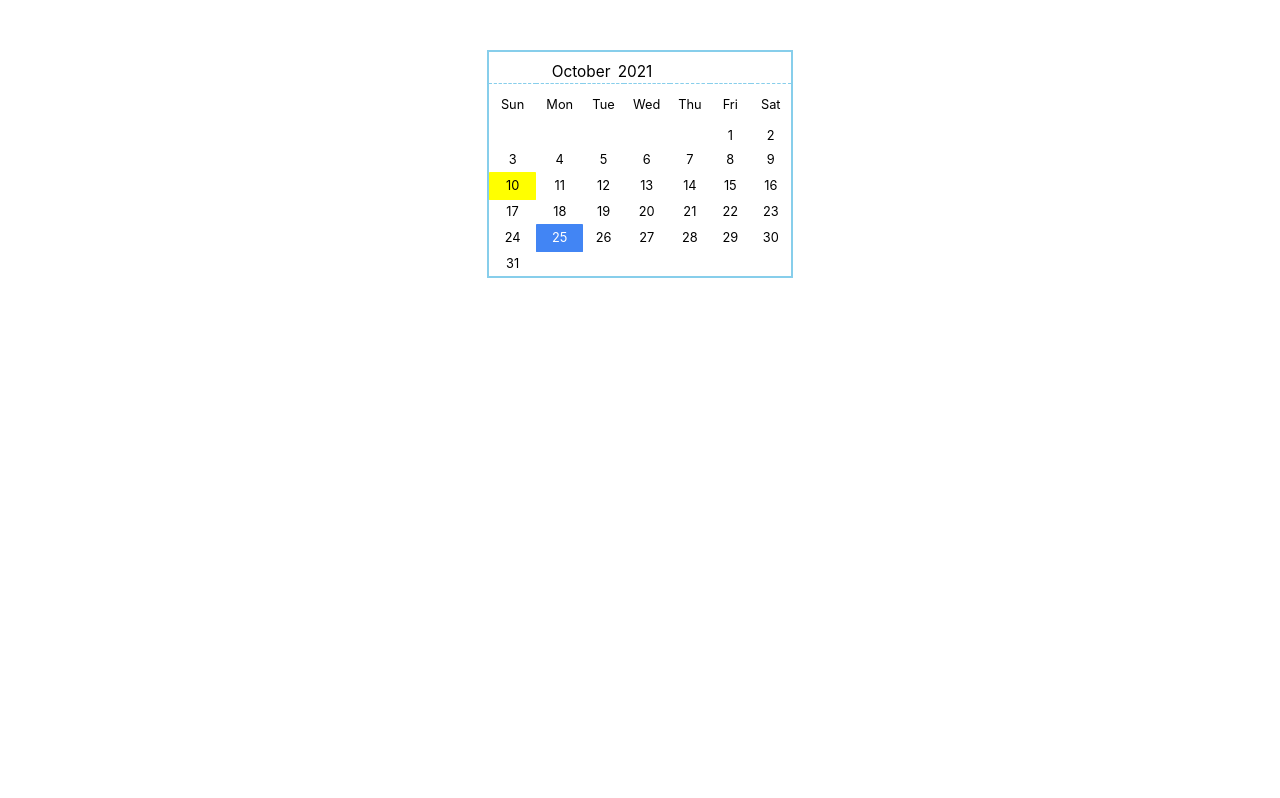
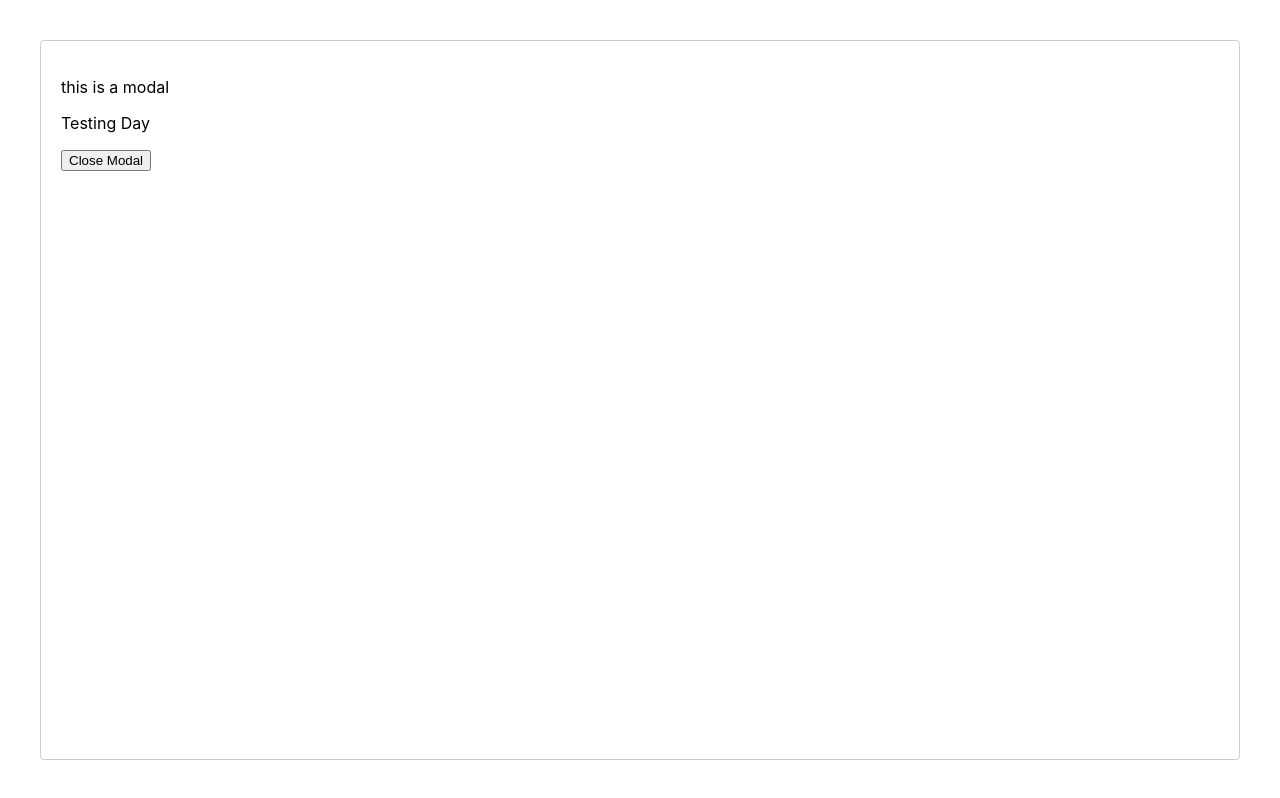
Before and after one commit to cfc288/Project3_Calendar_FrontEnd, a React (Create React App) app in the folder calendar/: page / in a window 1280 px wide. Both pictures are taken after a click on the element "10". Built offline with nearby package versions, Linux system fonts and the light colour scheme.

Commit message:
odals started

```diff
--- a/calendar/package.json
+++ b/calendar/package.json
@@ -9,6 +9,7 @@
     "moment": "^2.29.1",
     "react": "^17.0.2",
     "react-dom": "^17.0.2",
+    "react-modal": "^3.14.3",
     "react-scripts": "4.0.3",
     "web-vitals": "^1.1.2"
   },
--- a/calendar/src/App.js
+++ b/calendar/src/App.js
@@ -2,6 +2,9 @@ import './App.css';
 import React, { Component } from 'react';
 import ReactDOM from "react-dom";
 import Calendar from "./Calendar";
+import Day from "./Day";
+import ReactModal from 'react-modal';
+
 
 
 let baseUrl = 'http://localhost:3003';
@@ -22,16 +25,24 @@ class App extends Component {
       day: '',
       year: '',
       time: '',
-      modalOpen: false,
+      showModal: false,
       userLoggedIn: false,
       admin: false,
     }
 
 }
 
- onDayClick = (e, day) => {
-    alert(day);
+
+
+
+
+
+ onDayClick1 = (e, day) => {
+   console.log('appjs onDayClick')
+
   }
+
+
 
 loginUser = async (e) => {
     console.log('loginUser')
@@ -87,11 +98,15 @@ loginUser = async (e) => {
     }
   }
 
+  // <Day onDayClick1={this.onDayClick1} handleOpenModal={this.handleOpenModal}/>
+
   render() {
     return (
       <div className="App">
         <Calendar style={style} width="302px"
-          onDayClick={(e, day)=> this.onDayClick(e, day)}/>
+          onDayClick1={(e, day)=> this.onDayClick1(e, day)} handleOpenModal={this.handleOpenModal}/>
+
+
       </div>
     );
   }
--- a/calendar/src/Calendar/index.js
+++ b/calendar/src/Calendar/index.js
@@ -1,7 +1,8 @@
 import React, { Component } from 'react';
 import moment from 'moment';
 import './calendar.css';
-// import Day from './Day'
+import ReactModal from 'react-modal';
+import Day from '../Day/index'
 
 export default class Calendar extends React.Component {
     state = {
@@ -9,18 +10,22 @@ export default class Calendar extends React.Component {
         today: moment(),
         showMonthPopup: false,
         showYearPopup: false,
-        selectedDay: null
+        selectedDay: null,
+        showModal: false
     }
 
     constructor(props) {
         super(props);
         this.width = props.width || "350px";
         this.style = props.style || {};
-        this.style.width = this.width; // add this
+        this.style.width = this.width;
+        this.handleOpenModal = this.handleOpenModal.bind(this);
+        this.handleCloseModal = this.handleCloseModal.bind(this);
     }
 
 
     weekdays = moment.weekdays(); //["Sunday", "Monday", "Tuesday", "Wednessday", "Thursday", "Friday", "Saturday"]
+
     weekdaysShort = moment.weekdaysShort(); // ["Sun", "Mon", "Tue", "Wed", "Thu", "Fri", "Sat"]
     months = moment.months();
 
@@ -162,15 +167,35 @@ export default class Calendar extends React.Component {
         );
     }
 
+
+    handleOpenModal () {
+        console.log('handleOpenModal')
+        this.setState({ showModal: true });
+      }
+
+
+    handleCloseModal () {
+        this.setState({ showModal: false });
+      }
+
+
+
     onDayClick = (e, day) => {
         this.setState({
-            selectedDay: day
+            selectedDay: day,
+
         }, () => {
-            console.log("SELECTED DAY: ", this.state.selectedDay);
+            console.log(" calender/index.js this -> SELECTED DAY: ", this.state.selectedDay);
         });
 
-        this.props.onDayClick && this.props.onDayClick(e, day);
+ // this.handleOpenModal();
+
+        this.props.onDayClick1 && this.props.onDayClick1(e, day);
+
+        this.handleOpenModal();
     }
+
+
 
     render() {
         // Map the weekdays i.e Sun, Mon, Tue etc as <td>
@@ -190,6 +215,8 @@ export default class Calendar extends React.Component {
 
         console.log("blanks: ", blanks);
 
+
+
         let daysInMonth = [];
         for (let d = 1; d <= this.daysInMonth(); d++) {
             let className = (d == this.currentDay() ? "day current-day": "day");
@@ -202,7 +229,7 @@ export default class Calendar extends React.Component {
         }
 
 
-        console.log("days: ", daysInMonth);
+        // console.log("days: ", daysInMonth);
 
         const totalSlots = [...blanks, ...daysInMonth];
         let rows = [];
@@ -260,6 +287,17 @@ export default class Calendar extends React.Component {
                     </tbody>
                 </table>
 
+
+        <div>
+        <ReactModal
+           isOpen={this.state.showModal}
+        >
+        <p> this is a modal </p>
+        <Day />
+        <button onClick={this.handleCloseModal}>Close Modal</button>
+        </ReactModal>
+        </div>
+
             </div>
 
         );
--- /dev/null
+++ b/calendar/src/Day/index.js
@@ -0,0 +1,31 @@
+import React, { Component } from 'react';
+// import moment from 'moment';
+import './day.css';
+
+
+
+
+export default class Day extends React.Component {
+  constructor () {
+      super();
+
+    };
+
+
+
+
+
+
+
+
+
+    render () {
+    return (
+      <div>
+        <p> Testing Day </p>
+
+      </div>
+    );
+
+    }
+}
```
Also changed, not shown: calendar/src/Day/day.css (added), 1 other file (tests, documents, lock files or other folders).
